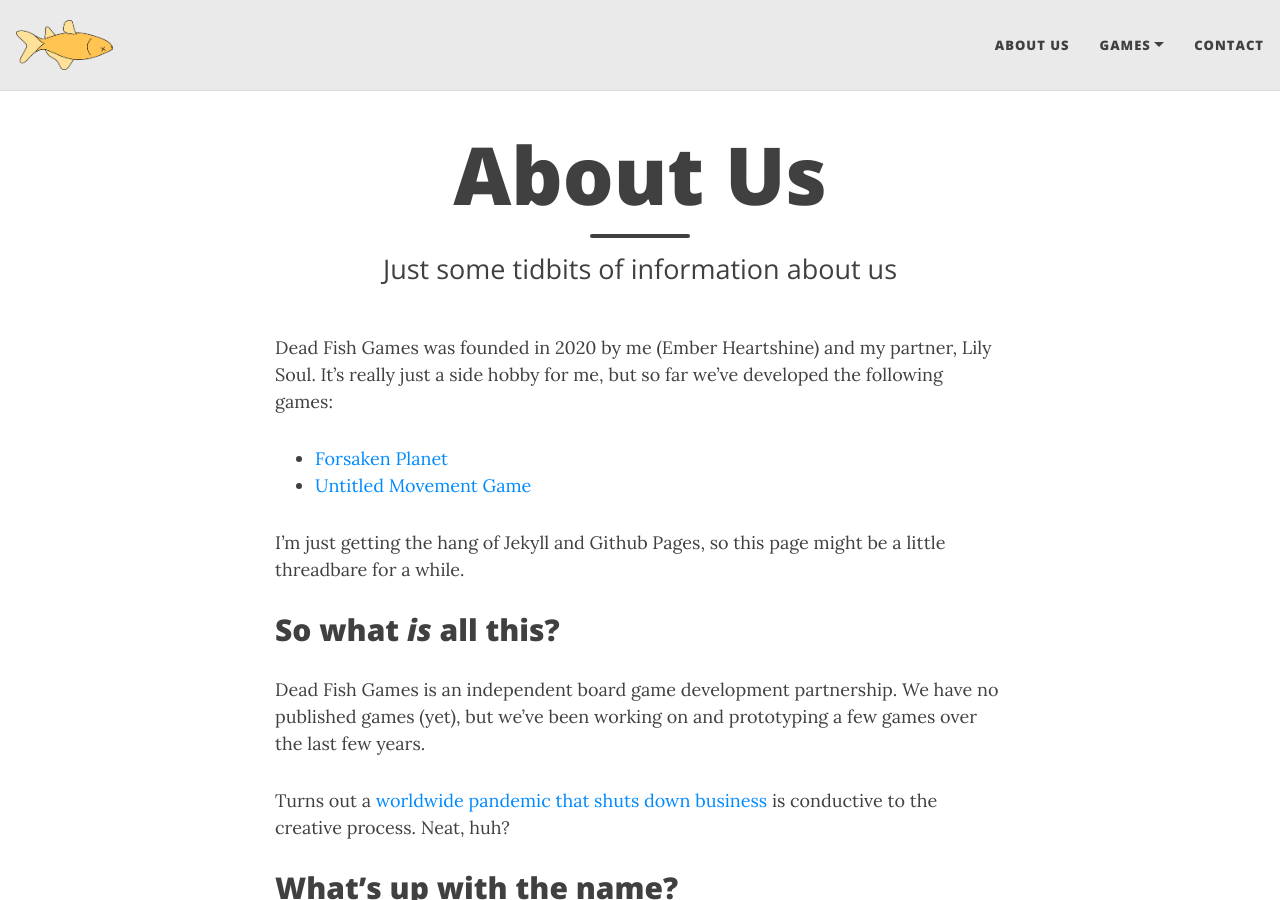
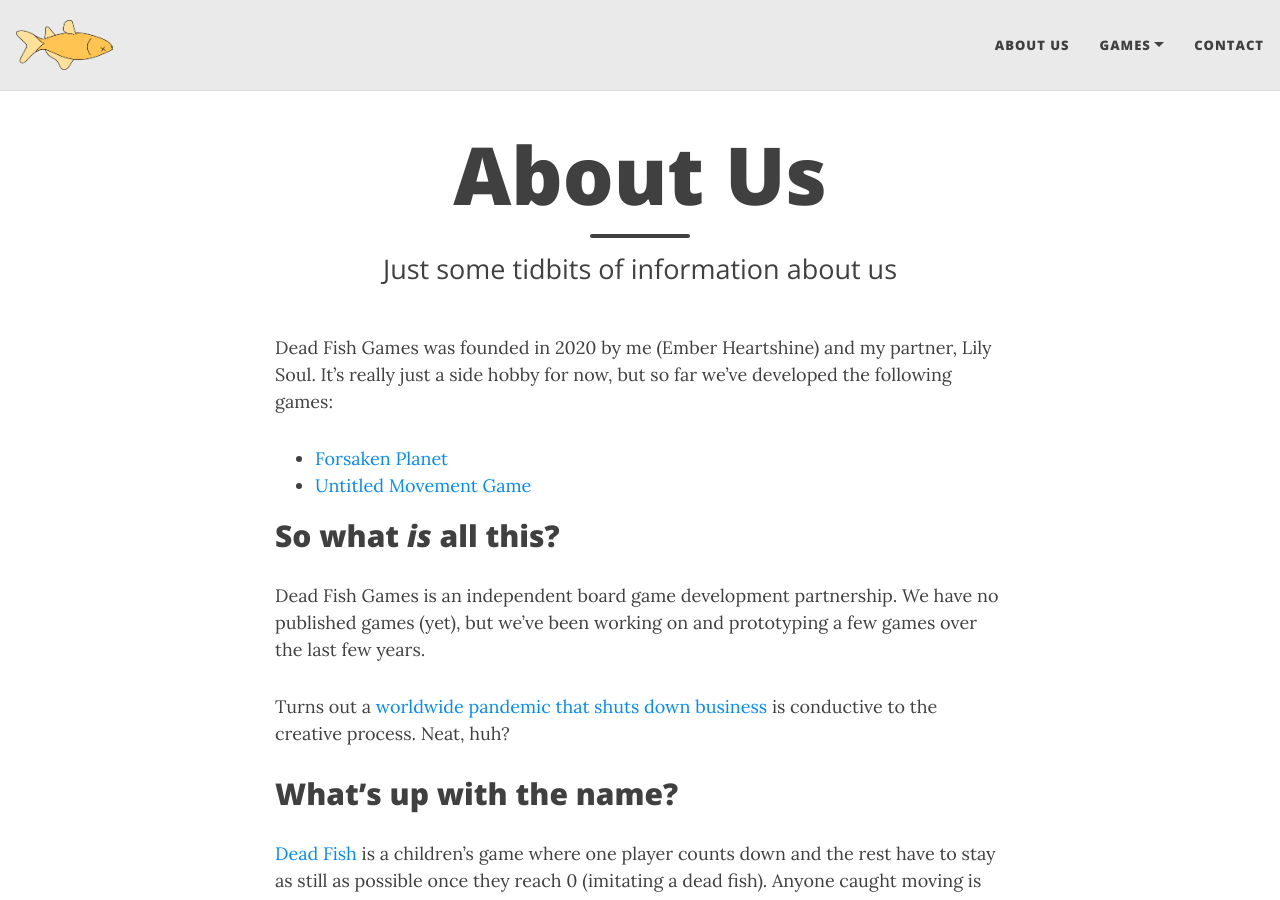
Before and after one commit to Dead-Fish-Games/deadfish.games, a Jekyll site: the page built from about-us.md, in a window 1280 px wide and 900 px high. Built offline with Jekyll 4.4.1, drawn with Linux system fonts in a browser that asks for light colours; nearby versions of some CDN libraries.

Commit message:
Update about-us.md

```diff
--- a/about-us.md
+++ b/about-us.md
@@ -4,12 +4,10 @@ title: About Us
 subtitle: Just some tidbits of information about us
 ---
 
-Dead Fish Games was founded in 2020 by me (Ember Heartshine) and my partner, Lily Soul. It's really just a side hobby for me, but so far we've developed the following games:
+Dead Fish Games was founded in 2020 by me (Ember Heartshine) and my partner, Lily Soul. It's really just a side hobby for now, but so far we've developed the following games:
 
 - [Forsaken Planet](/forsaken-planet)
 - [Untitled Movement Game](/umg)
-
-I'm just getting the hang of Jekyll and Github Pages, so this page might be a little threadbare for a while.
 
 ## So what *is* all this?
 
```
